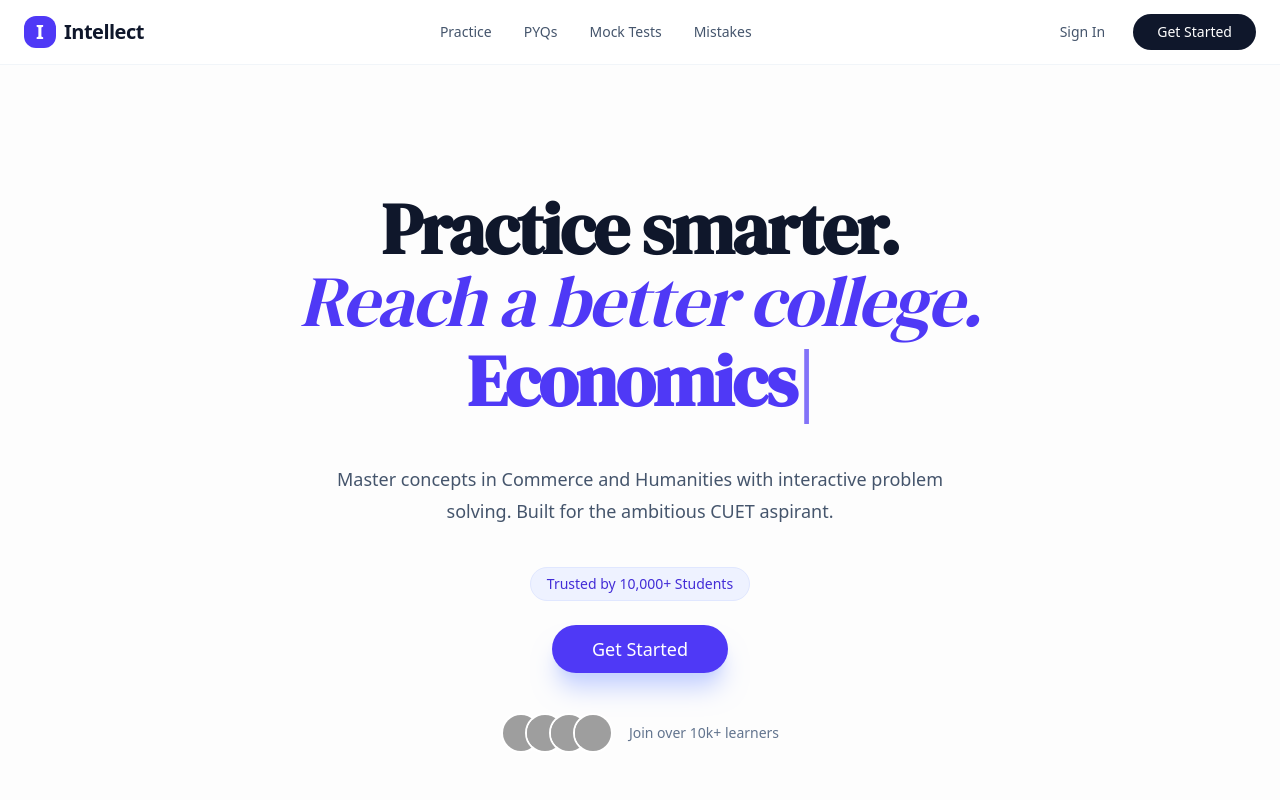
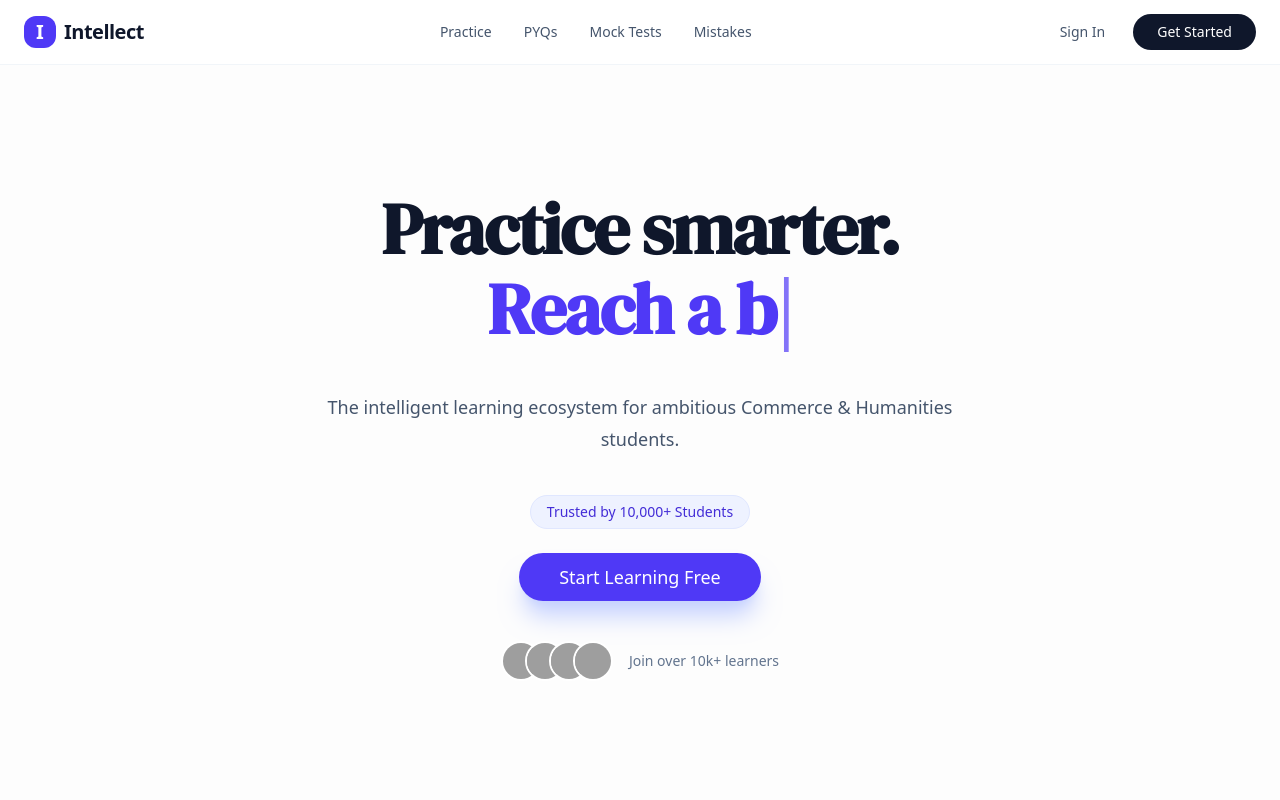
Before and after one commit to piyushayy/intellect, a Next.js app: page / in a window 1280 px wide. Shown: the top 800 px of the page. Built offline with nearby package versions, Linux system fonts and the light colour scheme; grey boxes are pictures that could not be loaded.

Commit message:
Feat: Update Hero messaging to emphasize college goals with typewriter effect

```diff
--- a/app/page.tsx
+++ b/app/page.tsx
@@ -14,11 +14,16 @@ export default function Home() {
 
         {/* HERO SECTION */}
         <HeroSection
-          title={<>Practice smarter. <br /><span className="italic text-indigo-600 font-light">Reach a better college.</span></>}
-          animatedTexts={["Accountancy", "Economics", "Business Studies", "Applied Math"]}
-          subtitle="Master concepts in Commerce and Humanities with interactive problem solving. Built for the ambitious CUET aspirant."
+          title={<>Practice smarter. <br /></>}
+          animatedTexts={[
+            "Reach a better college.",
+            "Crack CUET with top ranks.",
+            "Master your dream subjects.",
+            "Achieve your potential."
+          ]}
+          subtitle="The intelligent learning ecosystem for ambitious Commerce & Humanities students."
           infoBadgeText="Trusted by 10,000+ Students"
-          ctaButtonText="Get Started"
+          ctaButtonText="Start Learning Free"
           socialProofText="Join over 10k+ learners"
           avatars={[
             { src: "https://randomuser.me/api/portraits/women/44.jpg", alt: "User 1", fallback: "U1" },
```
